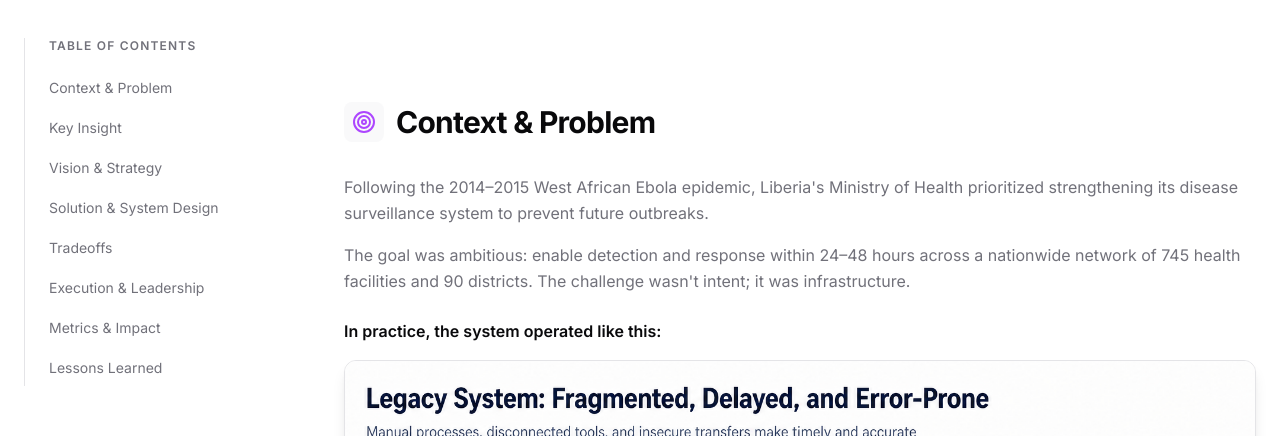
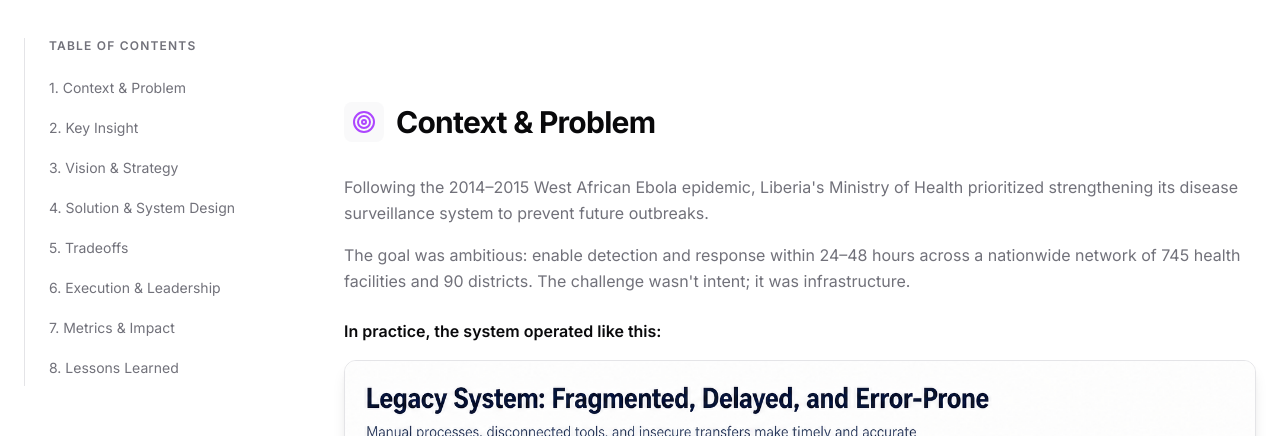
Before and after one commit to abdoulayebinta/my-portfolio, a Next.js app in the folder frontend/: page /case-studies/eidsr-digitizing-outbreak-response-west-africa in a window 1280 px wide. Shown: the part 707-1143 px from the top of the page. Built offline with nearby package versions, Linux system fonts and the light colour scheme.

Commit message:
Define Table of contents for UNMC Project

```diff
--- a/frontend/app/case-studies/[slug]/page.tsx
+++ b/frontend/app/case-studies/[slug]/page.tsx
@@ -91,14 +91,14 @@ export default function CaseStudyPage() {
                 { id: "impact", label: "10. Metrics & Impact" },
                 { id: "lessons", label: "11. Challenges & Lessons Learned" },
               ] : [
-                { id: "context", label: "Context & Problem" },
-                { id: "insight", label: "Key Insight" },
-                { id: "strategy", label: "Vision & Strategy" },
-                { id: "system", label: "Solution & System Design" },
-                { id: "tradeoffs", label: "Tradeoffs" },
-                { id: "execution", label: "Execution & Leadership" },
-                { id: "impact", label: "Metrics & Impact" },
-                { id: "lessons", label: "Lessons Learned" },
+                { id: "context", label: "1. Context & Problem" },
+                { id: "insight", label: "2. Key Insight" },
+                { id: "strategy", label: "3. Vision & Strategy" },
+                { id: "system", label: "4. Solution & System Design" },
+                { id: "tradeoffs", label: "5. Tradeoffs" },
+                { id: "execution", label: "6. Execution & Leadership" },
+                { id: "impact", label: "7. Metrics & Impact" },
+                { id: "lessons", label: "8. Lessons Learned" },
               ]).map((item) => (
                 <a
                   key={item.id}
```
